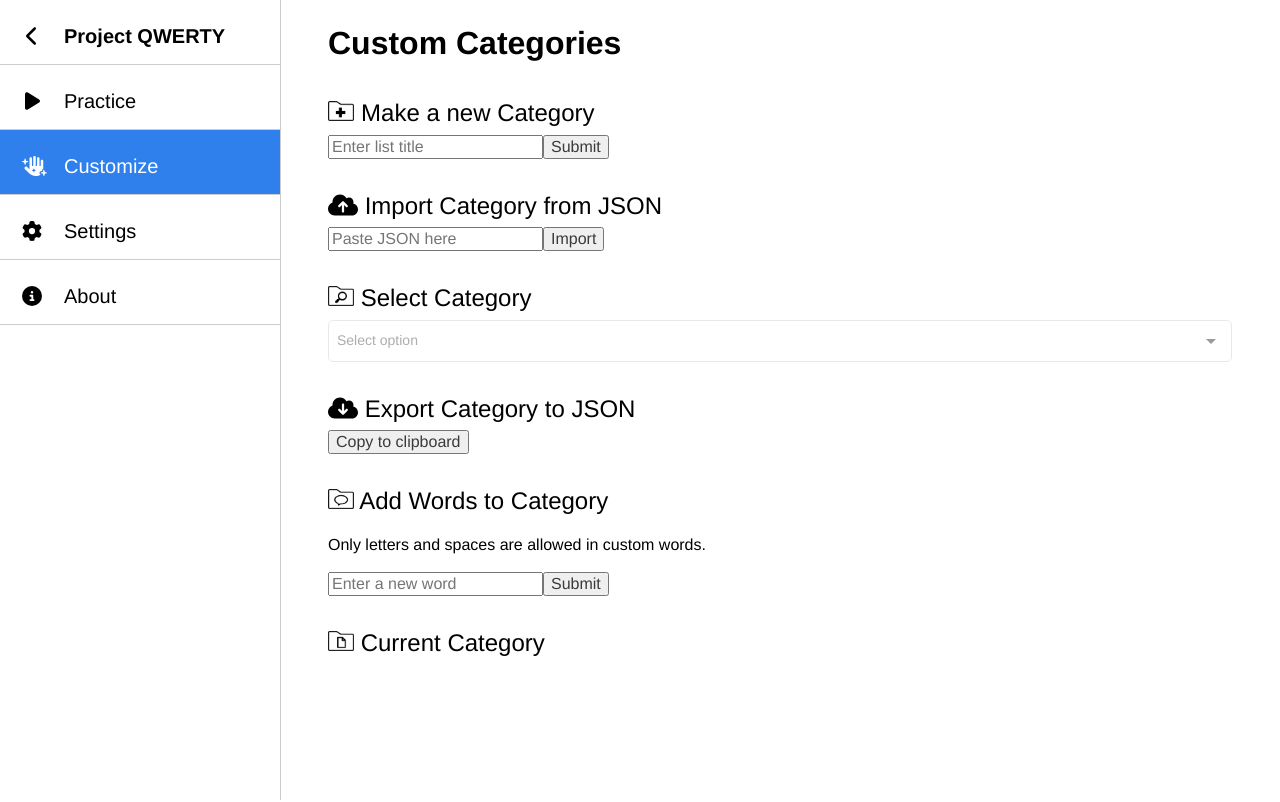
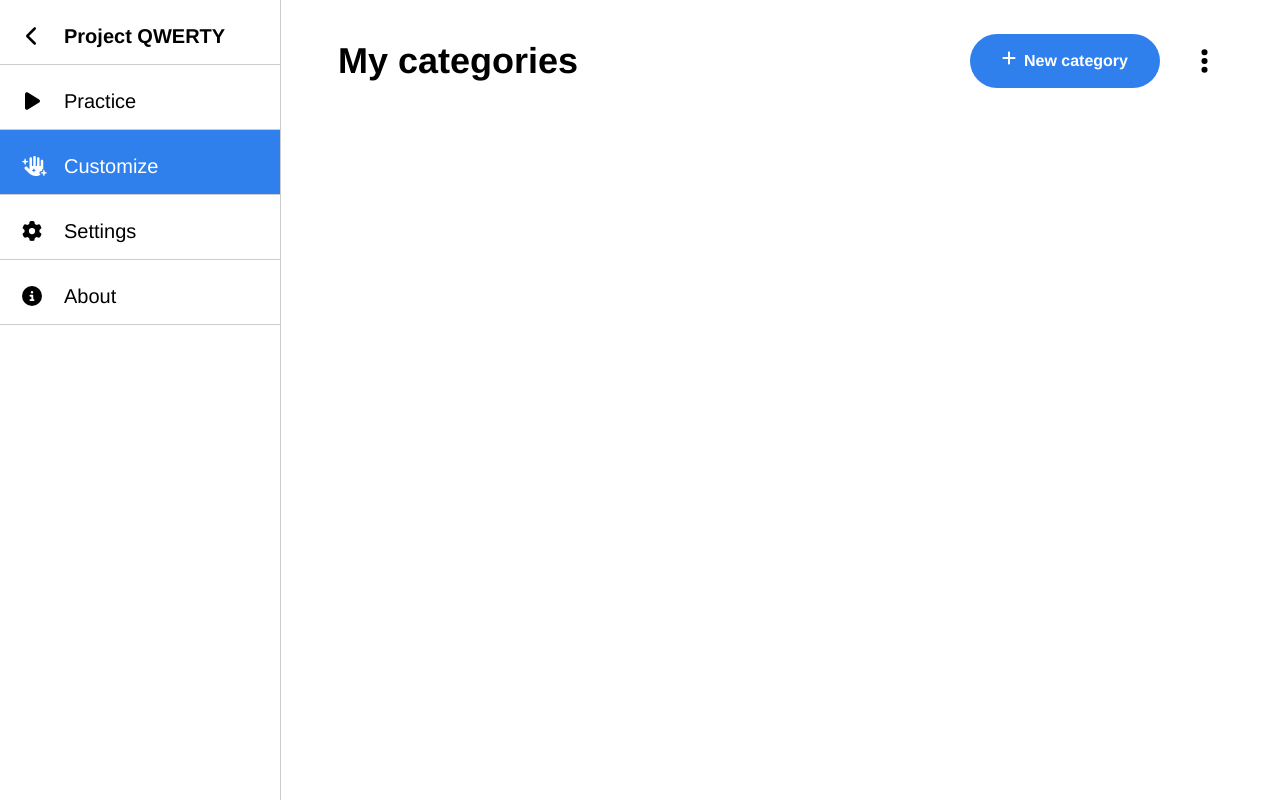
Before and after one commit to project-qwerty/project-qwerty, a Vue app: page /custom-lists in a window 1280 px wide. Shown: the top 802 px of the page. Built offline with nearby package versions, Linux system fonts and the light colour scheme.

Commit message:
(wip) convert Custom Lists page with placeholder write operations

```diff
--- /dev/null
+++ b/src/components/CustomListView.vue
@@ -0,0 +1,125 @@
+<template>
+  <div>
+    <header>
+      <!-- TODO: implement dynamic iconColour handling -->
+      <IconHeader
+          class="list-title"
+          icon="list"
+          iconColour="teal"
+          :text="listName" />
+
+      <ActionButton
+          class="new-word-button"
+          icon="plus"
+          text="New word"
+          v-on:click="showNewWordModal = true" />
+
+      <Dropdown
+          class="options-menu"
+          :options="[
+            { label: 'Export category', icon: 'right-from-bracket', action: 'export' },
+            { label: 'Delete category', icon: 'trash-can', action: 'delete' },
+          ]"
+          v-on:click="handleDropdownClick" />
+    </header>
+
+    <div
+        v-for="word in getWords()"
+        v-bind:key="word">
+      <input :value="word">
+    </div>
+
+    <Modal
+        :shown="showNewWordModal"
+        v-on:click-out="showNewWordModal = false">
+      <h1>Add word</h1>
+      <ActionButton text="yes, that is the plan" v-on:click="showNewWordModal = false" />
+      <p>actually this modal probably won't exist at all and the button will just immediately create a new word</p>
+    </Modal>
+
+    <Modal
+        :shown="showExportListModal"
+        v-on:click-out="showExportListModal = false">
+      <h1>Export list</h1>
+      <p>We will probably have a click to copy button and also a copyable text area</p>
+      <ActionButton text="ok you do that" v-on:click="showExportListModal = false" />
+    </Modal>
+
+    <Modal
+        :shown="showDeleteListModal"
+        v-on:click-out="showDeleteListModal = false">
+      <h1>Delete list</h1>
+      <p>confirm the user really intends to delete the list</p>
+      <ActionButton text="yeah whatever just do it" v-on:click="showDeleteListModal = false" />
+    </Modal>
+  </div>
+</template>
+
+
+<script>
+  import LocalStorage from '@/components/LocalStorage.js';
+  import IconHeader from '@/components/IconHeader.vue';
+  import ActionButton from '@/components/ActionButton.vue';
+  import Dropdown from '@/components/Dropdown.vue';
+  import Modal from '@/components/Modal.vue';
+
+  export default {
+    components: {
+      IconHeader,
+      ActionButton,
+      Dropdown,
+      Modal,
+    },
+    props: {
+      listName: String,
+    },
+    data() {
+      return {
+        showNewWordModal: false,
+        showExportListModal: false,
+        showDeleteListModal: false,
+      }
+    },
+    methods: {
+      getWords() {
+        // this conditional allows us to create the view without a list provided,
+        // with the intent to change it later
+        if (!this.listName) {
+          return [];
+        }
+
+        return LocalStorage.getCustomList(this.listName);
+      },
+      handleDropdownClick(operation) {
+        if (operation === 'export') {
+          this.showExportListModal = true;
+        } else if (operation === 'delete') {
+          this.showDeleteListModal = true;
+        }
+      },
+    },
+  }
+</script>
+
+
+<style scoped>
+  header {
+    display: flex;
+    flex-direction: row;
+    justify-content: space-between;
+    align-items: center;
+  }
+
+  /* this turns the final option (delete) red */
+  /deep/ .options-menu .dropdown-item:last-of-type {
+    color: red;
+  }
+
+  .list-title {
+    flex-grow: 1;
+  }
+
+  .new-word-button {
+    margin-right: 16px;
+  }
+</style>
--- a/src/views/CustomLists.vue
+++ b/src/views/CustomLists.vue
@@ -3,76 +3,62 @@
     <NavSidebar />
 
     <div class="sidebar-page-content">
-      <h1 class="page-header">Custom Categories</h1>
-      <div>
-        <!-- Create new list -->
-        <p class="heading">
-          <img class="icon" src="@/assets/setting-icons/New_Category.png">
-          Make a new Category
-        </p>
-        <div class="input-wrapper">
-          <BFormInput v-model="new_list" placeholder="Enter list title" class="boxes"></BFormInput>
-          <button v-on:click="this.newList" class="boxes">Submit</button>
-        </div>
+      <!-- category list view -->
+      <div class="category-list-section"
+          :class="{ hidden: selectedList !== null }">
+        <header>
+          <IconHeader
+              class="page-header"
+              text="My categories"
+              :major="true" />
 
-        <!-- Import list -->
-        <p class="heading">
-          <font-awesome-icon class="" icon="cloud-arrow-up" />
-          Import Category from JSON
-        </p>
-        <div class="input-wrapper">
-          <BFormInput v-model="import_data" placeholder="Paste JSON here" class="boxes"></BFormInput>
-          <button v-on:click="this.importList" class="boxes">Import</button>
-        </div>
+          <ActionButton
+              class="new-category-button"
+              icon="plus"
+              text="New category"
+              v-on:click="showNewCategoryModal = true" />
 
-        <!-- Current lists -->
-        <p class="heading">
-          <img class="icon" src="@/assets/setting-icons/Select_Category.png">
-          Select Category
-        </p>
-        <Multiselect v-model="value" :preselect-first="true" :options="lists" :searchable="false" :show-labels="false" @select="onSelect" class="boxes"/>
+          <Dropdown
+              :options="[
+                { label: 'Import category', icon: 'right-to-bracket', action: 'import' },
+              ]"
+              v-on:click="handleDropdownClick" />
+        </header>
 
-        <!-- Export list -->
-        <p class="heading">
-          <font-awesome-icon class="" icon="cloud-arrow-down" />
-          Export Category to JSON
-        </p>
-        <div class="input-wrapper">
-          <button v-on:click="this.exportList" class="boxes">{{ exportButtonText }}</button>
-        </div>
+        <RowButton class="custom-list"
+            v-for="(listName, index) in getLists()" v-bind:key="index"
+            v-on:click="selectedList = listName"
+            :text="listName"
+            icon="list"
+            :iconColour="`var(--bright-colour-${(index % 16) + 1})`" />
+      </div>
 
-        <!-- Add words to selected list -->
-        <p class="heading">
-          <img class="icon" src="@/assets/setting-icons/New_Word.png">
-          Add Words to Category
-        </p>
-        <p>Only letters and spaces are allowed in custom words.</p>
-        <div class="input-wrapper">
-          <BFormInput v-model="new_word" placeholder="Enter a new word" class="boxes"></BFormInput>
-          <button v-on:click="this.newWord" class="boxes">Submit</button>
-        </div>
+      <div class="individual-category-section"
+          :class="{ hidden: selectedList === null }">
+        <RowButton
+            class="back-button"
+            icon="chevron-left"
+            text="Back"
+            v-on:click="selectedList = null" />
 
-        <!-- Current list -->
-        <p class="heading">
-          <img class="icon" src="@/assets/setting-icons/Current_Category.png">
-          Current Category
-        </p>
-        <div class="current-list-display">
-          <div v-for="(item, index) in items" :key="index">
-            <ListItem v-on:click="deleteWord" :item="item" class="boxes"/>
-          </div>
-        </div>
+        <CustomListView :listName="selectedList" />
+      </div>
 
-        <!-- Delete list -->
-        <p class="heading">
-          <img class="icon" src="@/assets/setting-icons/Delete_Category.png">
-          Delete a Category
-        </p>
-        <div class="input-wrapper">
-          <BFormInput v-model="list_to_delete" placeholder="Enter list title" class="boxes"></BFormInput>
-          <button v-on:click="this.deleteList" class="boxes">Submit</button>
-        </div>
-      </div>
+      <Modal
+          :shown="showNewCategoryModal"
+          v-on:click-out="showNewCategoryModal = false">
+        <h1>Add category</h1>
+        <input placeholder="this is where you will type the category name">
+        <ActionButton text="ok bye" v-on:click="showNewCategoryModal = false" />
+      </Modal>
+
+      <Modal
+          :shown="showImportCategoryModal"
+          v-on:click-out="showImportCategoryModal = false">
+        <h1>Import category</h1>
+        <textarea placeholder="this is where you will paste the JSON"></textarea>
+        <ActionButton text="ok bye" v-on:click="showImportCategoryModal = false" />
+      </Modal>
     </div>
   </div>
 </template>
@@ -80,145 +66,84 @@
 
 
 <script>
-  import { Multiselect } from 'vue-multiselect';
-  import ListItem from '@/components/ListItem.vue';
+  import LocalStorage from '@/components/LocalStorage.js'
+
   import NavSidebar from '@/components/NavSidebar.vue';
-  import LocalStorage from '@/components/LocalStorage.js';
+  import Modal from '@/components/Modal.vue';
+  import ActionButton from '@/components/ActionButton.vue';
+  import IconHeader from '@/components/IconHeader.vue';
+  import RowButton from '@/components/RowButton.vue';
+  import Dropdown from '@/components/Dropdown.vue';
+  import CustomListView from '@/components/CustomListView.vue';
 
   export default {
-    name: 'CustomLists',
     components: {
-      Multiselect,
-      ListItem,
       NavSidebar,
+      Modal,
+      ActionButton,
+      IconHeader,
+      RowButton,
+      Dropdown,
+      CustomListView,
     },
     data () {
       return {
-        value: null,
-        lists: [],
-        new_word: '',
-        new_list: '',
-        list_to_delete: '',
-        current_list: '',
-        import_data: '',
-        words: [],
-        items: [],
-        exportButtonText: 'Copy to clipboard',
+        selectedList: null,
+
+        showNewCategoryModal: false,
+        showImportCategoryModal: false,
       }
     },
-    created () {
-      this.loadFromStorage();
-    },
     methods: {
-      loadFromStorage: function() {
-        this.lists = LocalStorage.getCustomListNames();
-
-        this.words = {};
-        for (let listName of this.lists) {
-          this.words[listName] = LocalStorage.getCustomList(listName);
+      getLists() {
+        return LocalStorage.getCustomListNames();
+      },
+      handleDropdownClick(operation) {
+        if (operation === 'import') {
+          this.showImportCategoryModal = true;
         }
-      },
-      onSelect(list) {
-        this.current_list = list;
-        this.items = this.words[this.current_list];
-        this.exportButtonText = 'Copy to clipboard';
-      },
-      newList: function() {
-        if (!this.lists.includes(this.new_list)) {
-          LocalStorage.createCustomList(this.new_list);
-          alert('Category added: ' + this.new_list);
-          this.new_list = '';
-        }
-
-        this.loadFromStorage();
-      },
-      deleteList: function() {
-        if (this.lists.includes(this.list_to_delete)) {
-          LocalStorage.deleteCustomList(this.list_to_delete);
-          alert('Category deleted: ' + this.list_to_delete);
-          this.list_to_delete = '';
-        }
-
-        this.loadFromStorage();
-      },
-      newWord: function() {
-        if (this.current_list === null || this.current_list === '') {
-          // in this case there are no custom categories, and to prevent errors we terminate here
-          return;
-        }
-        var alreadyExists = this.words[this.current_list].includes(this.new_word);
-        var isEmpty = this.new_word === '';
-        var isValidChars = /^[a-zA-Z ]+$/.test(this.new_word);
-
-        if (!alreadyExists && !isEmpty && isValidChars) {
-          LocalStorage.addCustomWord(this.current_list, this.new_word);
-          this.new_word = '';
-        }
-
-        this.loadFromStorage();
-        this.items = this.words[this.current_list];
-      },
-      deleteWord(val) {
-        window.console.log(val);
-        LocalStorage.deleteCustomWord(this.current_list, val);
-
-        this.loadFromStorage();
-        this.items = this.words[this.current_list];
-      },
-      importList() {
-        try {
-          LocalStorage.importListFromJson(this.import_data);
-          this.import_data = '';
-        } catch (e) {
-          this.import_data = e.message;
-        }
-      },
-      exportList() {
-        const data = LocalStorage.exportListToJson(this.current_list);
-
-        window.navigator.clipboard.writeText(data)
-          .then(
-            // success
-            () => this.exportButtonText = 'Copied!',
-            // failure
-            () => this.exportButtonText = 'Copy failed!'
-          );
       },
     },
   }
 </script>
 
-<style src="vue-multiselect/dist/vue-multiselect.min.css"></style>
-
 <style scoped>
-  .heading {
-    font-size: 24px;
-    margin-bottom: 5px;
-    margin-top: 30px;
-    color: black;
-  }
-
-  .boxes {
-    font-size: 16px;
-    color:rgba(58, 58, 60);
-    font-family: 'Avenir', Helvetica, Arial, sans-serif;
-  }
-
-  .icon {
-    height: 20px;
+  header {
+    display: flex;
+    flex-direction: row;
+    justify-content: space-between;
+    align-items: center;
   }
 
   .page-header {
-    font-weight: bold;
-    color: black;
+    flex-grow: 1;
   }
 
-  .input-wrapper {
-    display: flex;
+  .new-category-button {
+    margin-right: 16px;
   }
 
-  .current-list-display {
-    height: 200px;
-    overflow-y: scroll;
+  .custom-list {
+    position: relative;
+
+    font-size: 24px;
+
+    padding-top: 1em;
+    padding-bottom: 1em;
+
+    border-bottom: solid 1px var(--faint-colour);
+  }
+
+  .back-button {
+    display: inline-block;
+
+    font-size: 24px;
+
+    margin-top: 36px;
+    padding-left: 0;
+  }
+
+  .hidden {
+    display: none;
   }
 </style>
```
Also changed, not shown: src/main.js (+10 -0 lines).
